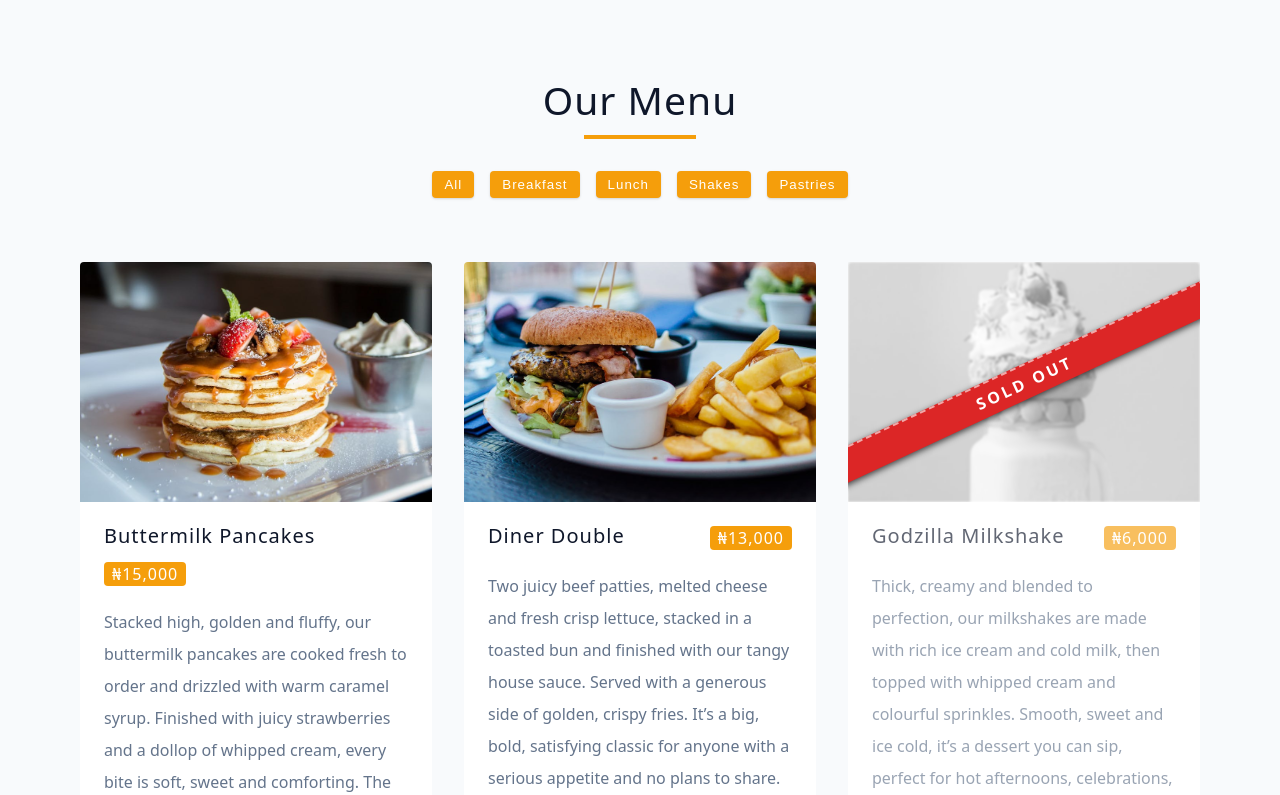
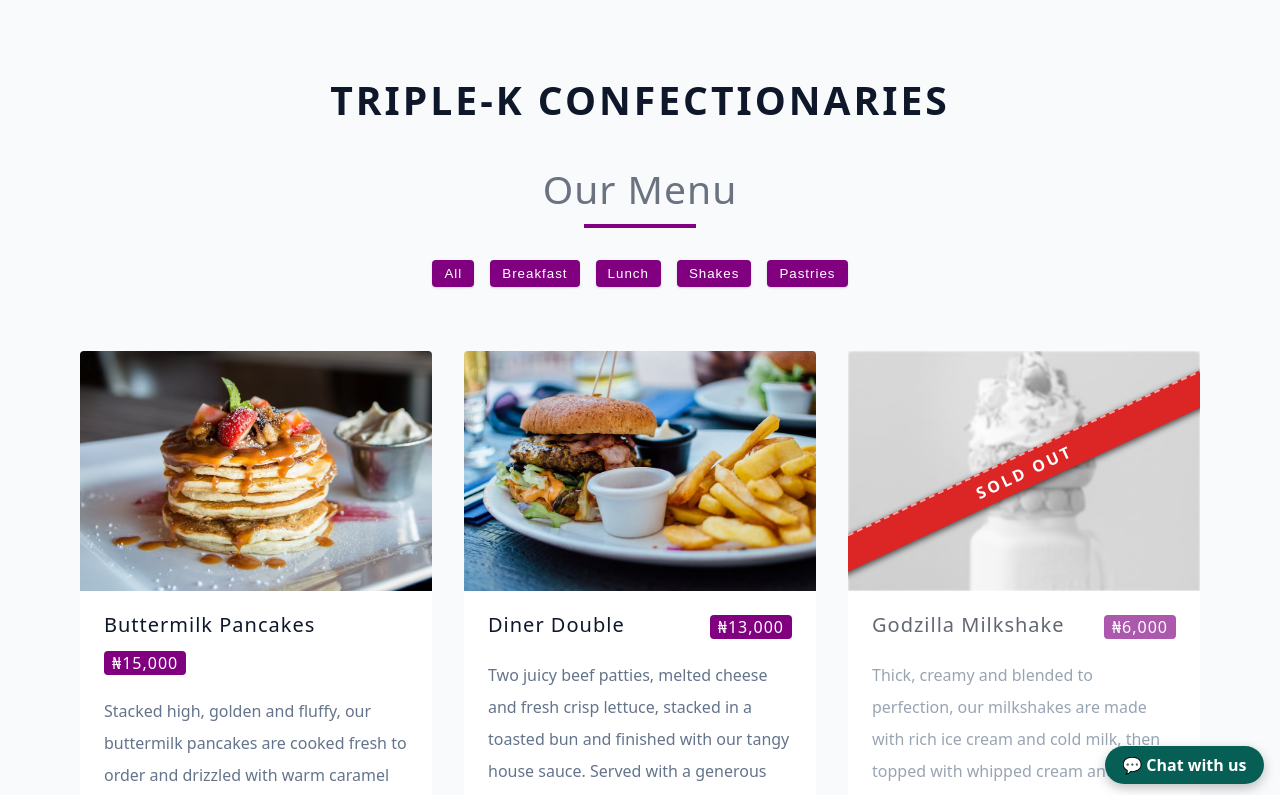
Before and after one commit to WGCDDNE123/Menu-Website, a React (Vite) app: page / in a window 1280 px wide. Shown: the top 795 px of the page. Built offline with nearby package versions, Linux system fonts and the light colour scheme.

Commit message:
Customization part 2 & some refactoring

```diff
--- a/index.html
+++ b/index.html
@@ -1,10 +1,23 @@
-<!DOCTYPE html>
+<!doctype html>
 <html lang="en">
   <head>
     <meta charset="UTF-8" />
     <link rel="icon" type="image/svg+xml" href="/vite.svg" />
     <meta name="viewport" content="width=device-width, initial-scale=1.0" />
-    <title>Menu Starter</title>
+    <title>Triple-K Confectionaries | Menu</title>
+    <meta name="description" content="See our menu and order on WhatsApp." />
+
+    <meta property="og:type" content="website" />
+    <meta property="og:title" content="Triple-K Confectionaries | Menu" />
+    <meta
+      property="og:description"
+      content="See our menu and order on WhatsApp."
+    />
+    <meta
+      property="og:image"
+      content="https://YOUR-SITE.netlify.app/og-image.jpeg"
+    />
+    <meta property="og:url" content="https://YOUR-SITE.netlify.app/" />
   </head>
   <body>
     <div id="root"></div>
--- a/src/App.jsx
+++ b/src/App.jsx
@@ -1,39 +1,42 @@
-import { useState } from 'react'
-import Title from './Title'
-import menu from './data'
-import Menu from './Menu'
-import Categories from './Categories'
-
+import { useState } from "react";
+import Title from "./components/Title";
+import menu from "./data";
+import Menu from "./components/Menu";
+import Categories from "./components/Categories";
+import { BUSINESS_NAME } from "./config";
+import WhatsAppFloat from "./components/WhatsAppFloat";
 
 // const tempCategories = menu.map((item) => item.category)
 // const tempSet = new Set(tempCategories)
 // console.log(tempSet)
 // const allCategories = ["all", ...tempSet]
 
-const allCategories = ['all', ...new Set(menu.map((item) => item.category))]
+const allCategories = ["all", ...new Set(menu.map((item) => item.category))];
 
 const App = () => {
-  const [menuItems, setMenuItems] = useState(menu)
-  const [categories, setCategories] = useState(allCategories)
+  const [menuItems, setMenuItems] = useState(menu);
+  const [categories, setCategories] = useState(allCategories);
 
   const sortMenuItems = (category) => {
-    const selectedMenuItems = menu.filter((item) => item.category === category)
-    if (category === 'all') {
-      setMenuItems(menu)
-      return
+    const selectedMenuItems = menu.filter((item) => item.category === category);
+    if (category === "all") {
+      setMenuItems(menu);
+      return;
     }
 
-    setMenuItems(selectedMenuItems)
-  }
+    setMenuItems(selectedMenuItems);
+  };
 
   return (
     <main>
       <section className="menu">
+        <h2 className="business-name">{BUSINESS_NAME}</h2>
         <Title text="our menu" />
         <Categories categories={categories} sortMenuItems={sortMenuItems} />
         <Menu items={menuItems} />
       </section>
+      <WhatsAppFloat />
     </main>
-  )
-}
-export default App
+  );
+};
+export default App;
--- a/src/Menu.jsx
+++ /dev/null
@@ -1,12 +0,0 @@
-import MenuItem from "./MenuItem"
-
-const Menu = ({items}) => {
-  return (
-    <div className="section-center">
-        {items.map((menuitem)=>{
-            return <MenuItem key={menuitem.id} {...menuitem}/>
-        })}
-    </div>
-  )
-}
-export default Menu
--- /dev/null
+++ b/src/components/Menu.jsx
@@ -0,0 +1,12 @@
+import MenuItem from "./MenuItem";
+
+const Menu = ({ items }) => {
+  return (
+    <div className="section-center">
+      {items.map((menuitem) => {
+        return <MenuItem key={menuitem.id} {...menuitem} />;
+      })}
+    </div>
+  );
+};
+export default Menu;
--- a/src/MenuItem.jsx
+++ b/src/components/MenuItem.jsx
@@ -1,8 +1,8 @@
-import { buildOrderLink, formatPrice } from "./whatsApp";
+import { buildOrderLink, formatPrice } from "../whatsApp";
 
 const MenuItem = ({ title, price, img, desc, available }) => {
   // console.log(title, price);
-  const orderLink = buildOrderLink([{title, price}]);
+  const orderLink = buildOrderLink([{ title, price }]);
   return (
     <article className={`menu-item ${available ? "" : "sold-out"}`}>
       <div className="img-wrapper">
--- /dev/null
+++ b/src/components/WhatsAppFloat.jsx
@@ -0,0 +1,16 @@
+import { buildGeneralLink } from "../whatsApp";
+
+const WhatsAppFloat = () => {
+  return (
+    <a
+      href={buildGeneralLink()}
+      target="_blank"
+      rel="noreferrer"
+      className="whatsapp-float"
+      aria-label="Chat on WhatsApp"
+    >
+      💬 Chat with us
+    </a>
+  );
+};
+export default WhatsAppFloat;
--- a/src/index.css
+++ b/src/index.css
@@ -13,6 +13,9 @@ html {
 } /*16px*/
 
 :root {
+  --whatsapp-green: #075e54;
+  --whatsapp-green-hover: #0a7a6c;
+
   /* colors */
   --primary-100: #fef3c7;
   --primary-200: #fde68a;
@@ -146,7 +149,7 @@ ul {
 .btn {
   cursor: pointer;
   color: var(--white);
-  background: var(--primary-500);
+  background: purple;
   border: transparent;
   border-radius: var(--borderRadius);
   letter-spacing: var(--letterSpacing);
@@ -253,10 +256,11 @@ ul {
 
 .title {
   text-align: center;
+  color: #6b7280;
 }
 
 .title-underline {
-  background: var(--primary-500);
+  background: purple;
   width: 7rem;
   height: 0.25rem;
   margin: 0 auto;
@@ -286,6 +290,9 @@ ul {
 .menu-item {
   background: var(--white);
   border-radius: var(--borderRadius);
+  display: flex;
+  flex-direction: column;
+  height: 100%;
 }
 .menu-item .img {
   height: 15rem;
@@ -294,6 +301,9 @@ ul {
 }
 .item-info {
   padding: 1.5rem;
+  display: flex;
+  flex-direction: column;
+  flex: 1;
 }
 .item-info header {
   display: flex;
@@ -307,7 +317,7 @@ ul {
   font-weight: 500;
 }
 .item-price {
-  background: var(--primary-500);
+  background: purple;
   color: var(--white);
   padding: 0.25rem 0.5rem;
   letter-spacing: var(--letterSpacing);
@@ -317,6 +327,7 @@ ul {
 .item-text {
   line-height: 2;
   color: var(--grey-500);
+  margin-bottom: 1rem;
 }
 
 .section-center {
@@ -343,7 +354,7 @@ ul {
   display: inline-block;
   margin-top: 1rem;
   padding: 0.4rem 1rem;
-  background: #128c7e;
+  background: var(--whatsapp-green);
   color: #fff;
   border: none;
   border-radius: 0.25rem;
@@ -351,6 +362,11 @@ ul {
   letter-spacing: 1px;
   cursor: pointer;
   text-decoration: none;
+  margin-top: auto;
+  align-self: flex-start;
+}
+.order-btn:hover {
+  background: var(--whatsapp-green-hover);
 }
 
 .order-btn:disabled {
@@ -389,3 +405,27 @@ ul {
   border-top: 2px dashed rgba(255, 255, 255, 0.6);
   box-shadow: 0 2px 6px rgba(0, 0, 0, 0.7);
 }
+
+.business-name {
+  text-align: center;
+  margin-bottom: 0.5rem;
+  letter-spacing: 3px;
+  text-transform: uppercase;
+  /* color: #6b7280; */
+  margin-bottom: 50px;
+  font-weight: 600;
+}
+
+.whatsapp-float {
+  position: fixed;
+  right: 1rem;
+  bottom: 1rem;
+  z-index: 100;
+  padding: 0.7rem 1.1rem;
+  background: var(--whatsapp-green);
+  color: #fff;
+  border-radius: 999px;
+  text-decoration: none;
+  font-weight: 600;
+  box-shadow: 0 4px 12px rgba(0, 0, 0, 0.25);
+}
--- a/src/whatsApp.js
+++ b/src/whatsApp.js
@@ -17,3 +17,8 @@ export const buildOrderLink = (items) => {
   // (spaces, ₦, and line breaks all need converting)
   return `https://wa.me/${WHATSAPP_NUMBER}?text=${encodeURIComponent(message)}`;
 };
+
+export const buildGeneralLink = () => {
+  const message = `Hello ${BUSINESS_NAME}, I have a question.`;
+  return `https://wa.me/${WHATSAPP_NUMBER}?text=${encodeURIComponent(message)}`;
+};
```
Also changed, not shown: src/components/Categories.jsx (renamed from src/Categories.jsx), src/components/Title.jsx (renamed from src/Title.jsx), 1 other file (tests, documents, lock files or other folders).
